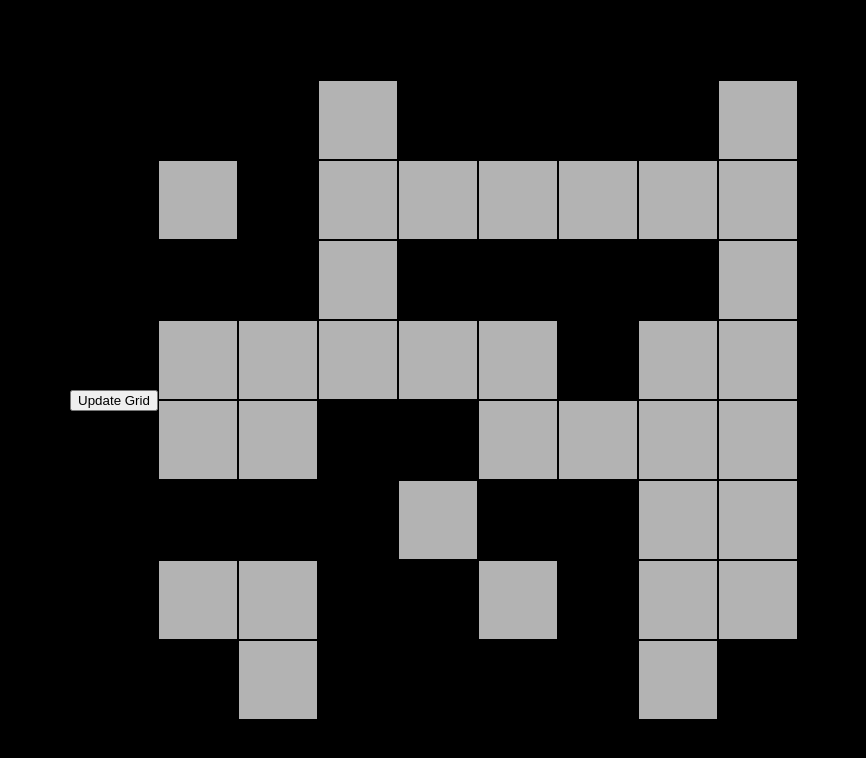
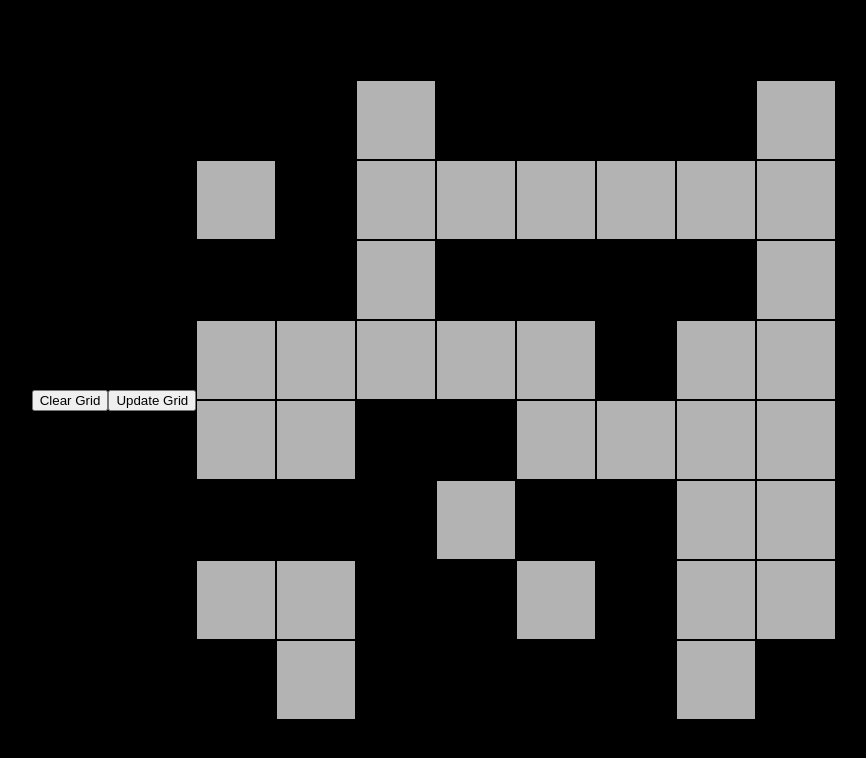
Before and after one commit to Deohgu/game-of-life-js, a React (Create React App) app: page / in a window 1280 px wide. Shown: the top 758 px of the page, without its empty margins (206-1072 px from the left). Built offline with nearby package versions, Linux system fonts and the light colour scheme.

Commit message:
Creates clear grid button

```diff
--- a/src/App.js
+++ b/src/App.js
@@ -3,6 +3,7 @@ import Grid from "./components/Grid";
 import { useSelector, useDispatch } from "react-redux";
 import { updateGrid } from "./settingsSlice.js";
 
+import gridClear from "./utils/gridClear";
 import gridChecker from "./utils/gridChecker";
 
 const App = () => {
@@ -12,6 +13,10 @@ const App = () => {
 
   const dispatch = useDispatch();
 
+  const clearGridHandler = () => {
+    dispatch(updateGrid(gridClear(grid)));
+  };
+
   const updateGridHandler = () => {
     dispatch(updateGrid(gridChecker(grid, gridWidth, gridHeight)));
   };
@@ -19,6 +24,7 @@ const App = () => {
   return (
     <AppStyled>
       <GlobalStyle />
+      <button onClick={clearGridHandler}>Clear Grid</button>
       <button onClick={updateGridHandler}>Update Grid</button>
       <Grid grid={grid} />
     </AppStyled>
--- /dev/null
+++ b/src/utils/gridClear.js
@@ -0,0 +1,9 @@
+export default function gridClear(grid) {
+  const gridClone = JSON.parse(JSON.stringify(grid));
+
+  gridClone.forEach((row) => {
+    row.forEach((cell) => (cell.isAlive = false));
+  });
+
+  return gridClone;
+}
```
